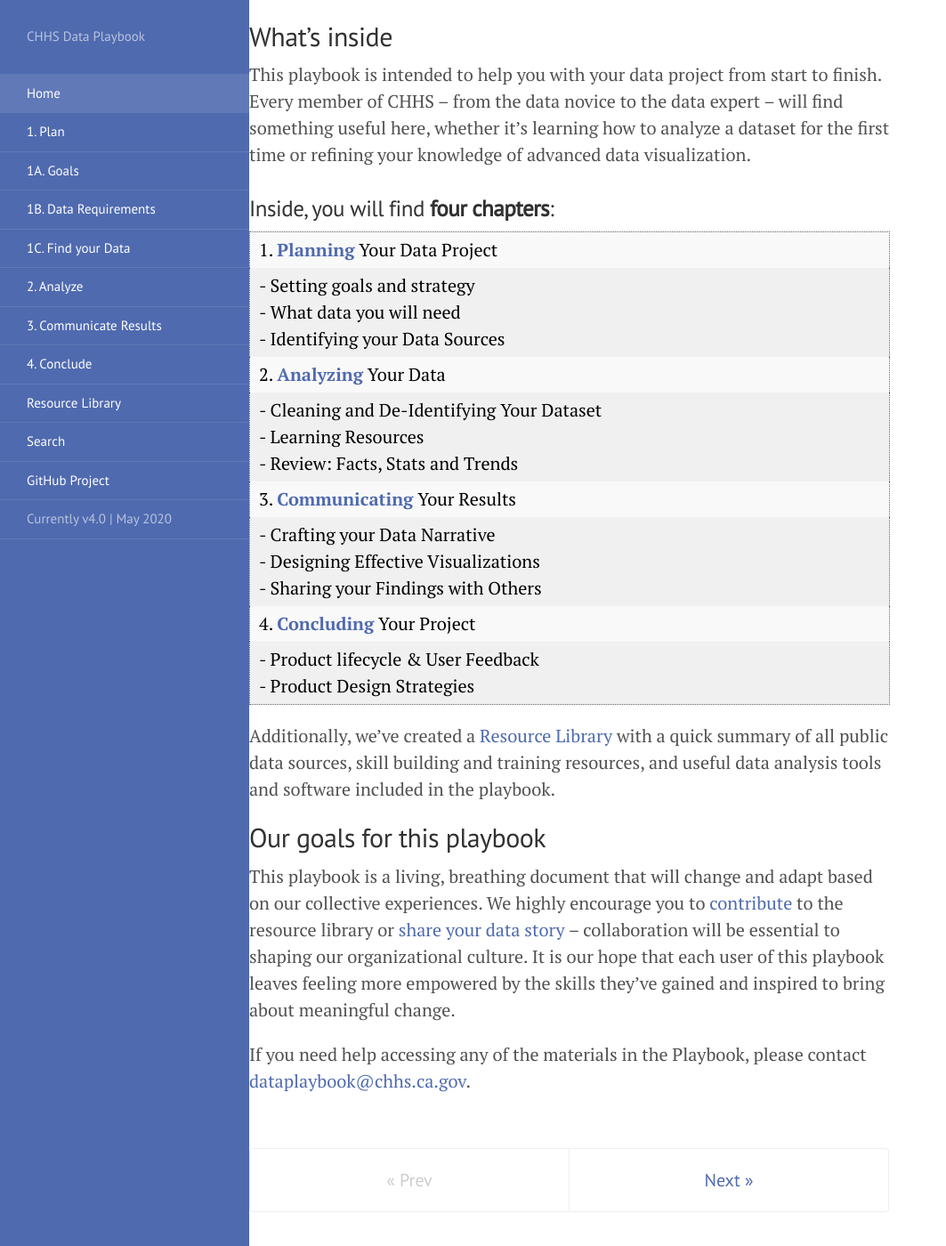
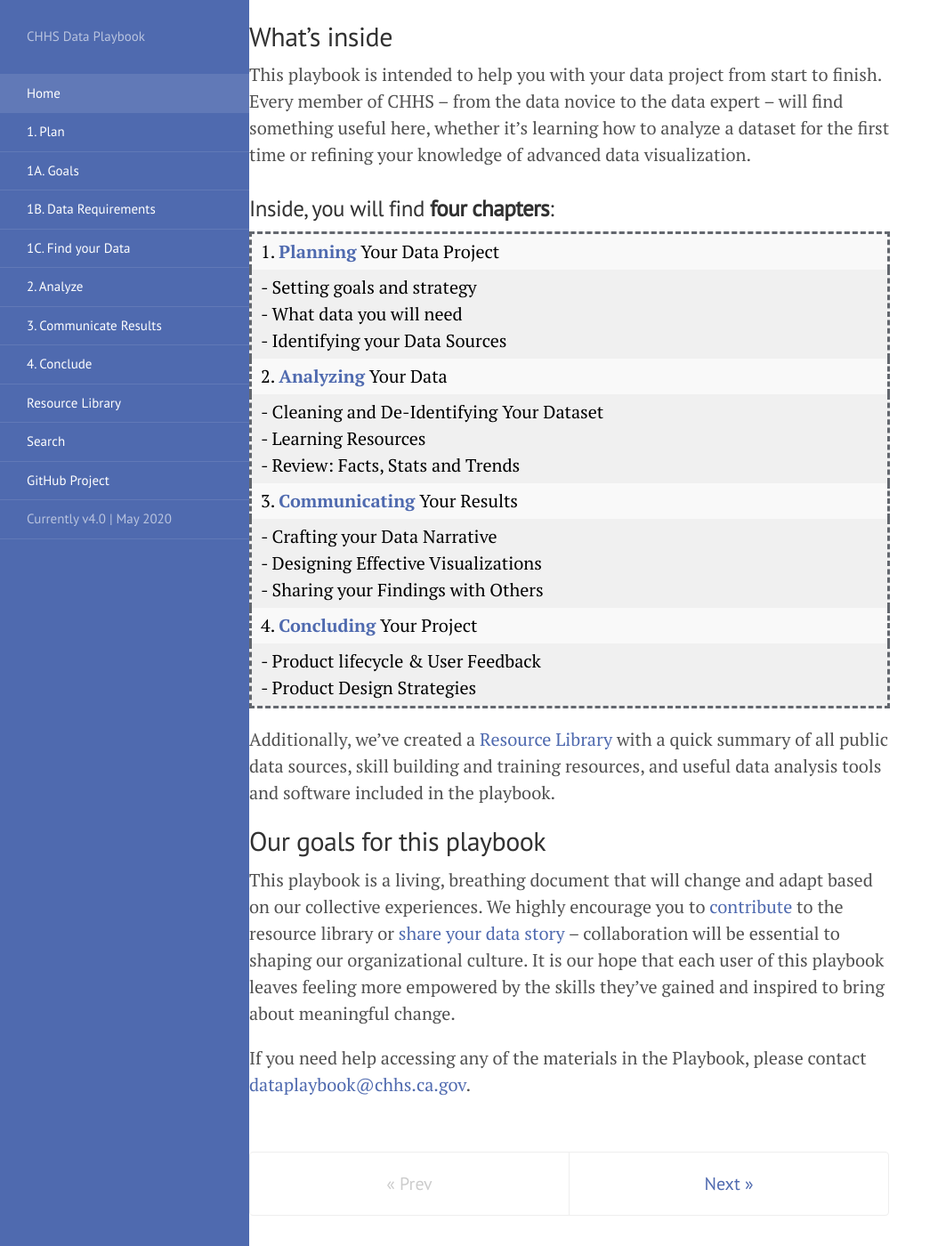
Before and after one commit to chhsdata/dataplaybook, a Jekyll site: the page built from index.md, in a window 1280 px wide and 1400 px high, scrolled down 492 px. Shown: the whole window at 89% size, without its empty margins (0-1063 px from the left). Built offline with Jekyll 4.4.1, drawn with Linux system fonts in a browser that asks for light colours.

Commit message:
table border styling

```diff
--- a/assets/css/stanford184.css
+++ b/assets/css/stanford184.css
@@ -9,8 +9,9 @@ blockquote {
 table {
 	background-color: #f0f0f0;
 	color: black;
-	border-style: dotted;
+	border-style: dashed;
 	border-color: #63676e;
+	border-width: medium;
 }
 
 tr:nth-child(even) {
@@ -19,4 +20,5 @@ tr:nth-child(even) {
 
 td {
     border: none;
+    background-color: #f0f0f0;
 }
```
